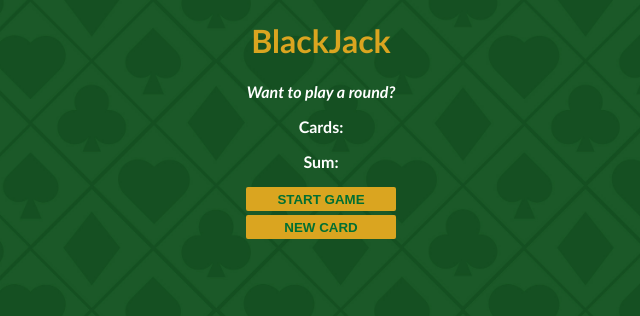
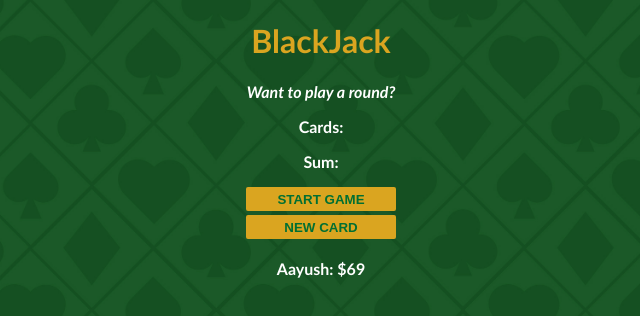
Before and after one commit to okkaayyush/blackjack-game, a plain HTML site: page index.html in a window 1280 px wide. Shown: the whole page, without its empty margins (319-959 px from the left). Drawn offline with Linux system fonts and the light colour scheme.

Commit message:
added player class

```diff
--- a/index.html
+++ b/index.html
@@ -14,7 +14,8 @@
     <button id="start-btn" onclick="startGame()">START GAME</button>
     <div class="btn-div">
     <button id="newcard-btn" onclick="newCard()">NEW CARD</button>
+    </div>
+    <p id="player-el"></p>
     <script src="index.js"></script>
-    </div>
 </body>
 </html>
--- a/index.js
+++ b/index.js
@@ -1,8 +1,15 @@
 let hasBlackJack = false
 let isAlive = false
 
+let player = {
+    name: "Aayush",
+    chips: 69,
+}
 
-let cards =[]
+let playerEl = document.getElementById("player-el")
+playerEl.textContent = player.name + ": $" + player.chips
+
+let cards = []
 let sum= 0;
 let message = ""
 
```
